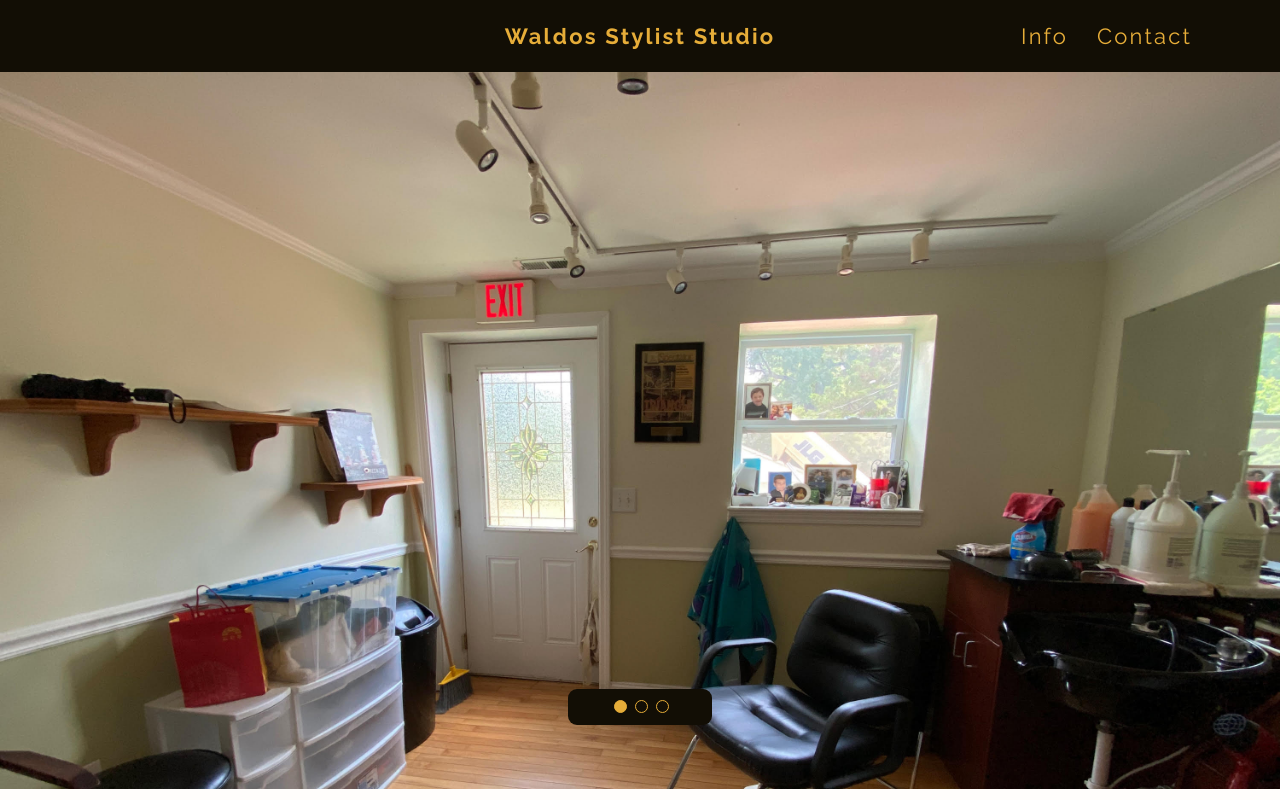
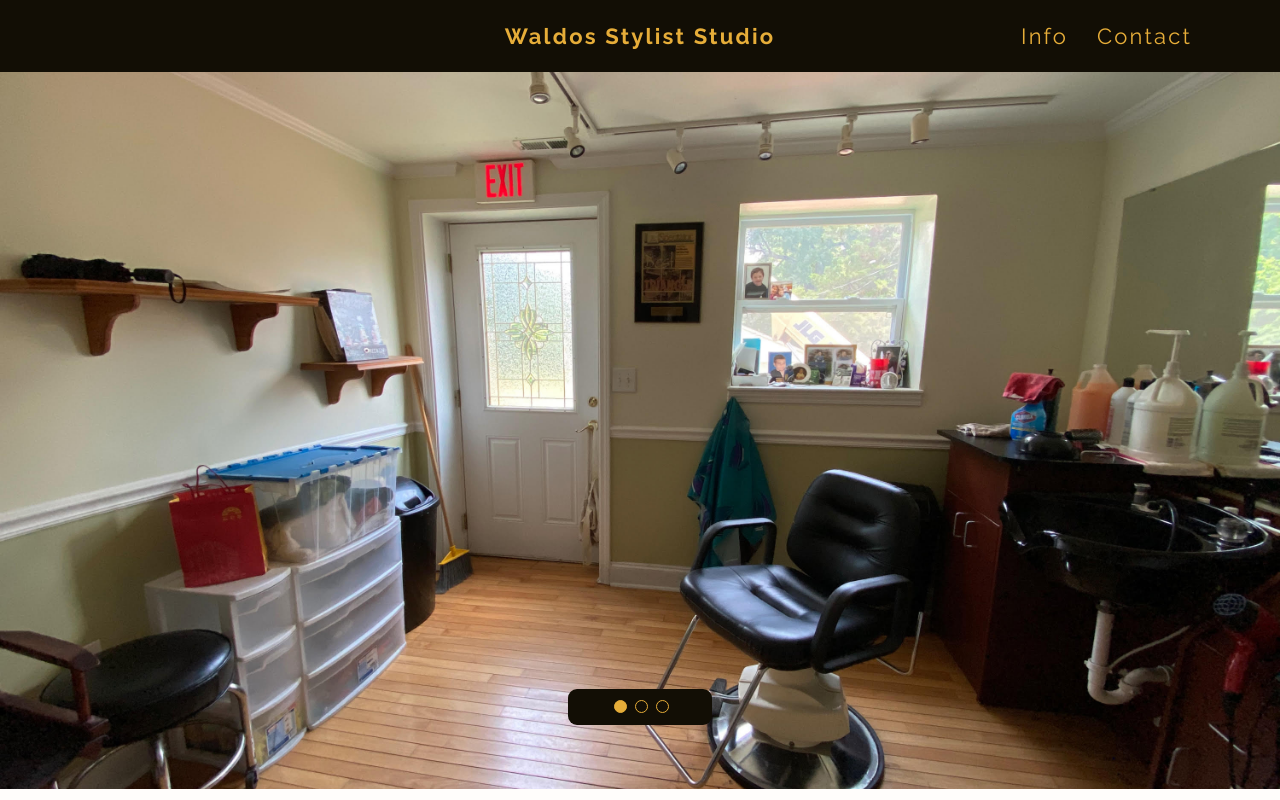
Before and after one commit to ethanwilkins/waldos, a React (Create React App) app: page / in a window 1280 px wide. Shown: the top 800 px of the page. Built offline with nearby package versions, Linux system fonts and the light colour scheme.

Commit message:
refocus_carousel_images

```diff
--- a/src/components/ImageCarousel.js
+++ b/src/components/ImageCarousel.js
@@ -138,7 +138,7 @@ class ImageCarousel extends Component {
 
           <img
             src={studioImg1}
-            className={cx(styles.carouselImg, {
+            className={cx(styles.carouselImg1, {
               fadedOut: imageIndex !== 1
             })}
             alt="Studio"
@@ -146,7 +146,7 @@ class ImageCarousel extends Component {
 
           <img
             src={studioImg2}
-            className={cx(styles.carouselImg, {
+            className={cx(styles.carouselImg2, {
               fadedOut: imageIndex !== 2
             })}
             alt="Studio"
@@ -154,7 +154,7 @@ class ImageCarousel extends Component {
 
           <img
             src={studioImg3}
-            className={cx(styles.carouselImg, {
+            className={cx(styles.carouselImg3, {
               fadedOut: imageIndex !== 3
             })}
             alt="Studio"
--- a/src/styles/ImageCarousel.module.scss
+++ b/src/styles/ImageCarousel.module.scss
@@ -92,6 +92,18 @@ $decoCoin: #E6AD39;
   width: 100%;
 }
 
+.carouselImg1, .carouselImg2, .carouselImg3 {
+  @extend .carouselImg;
+}
+
+.carouselImg1 {
+  margin-top: -60px;
+}
+
+.carouselImg3 {
+  margin-top: -50px;
+}
+
 .fadedOut {
   opacity: 0;
   z-index: -1;
@@ -109,7 +121,8 @@ $tabletWidth: 834px;
     visibility: visible;
     z-index: 1;
   }
-  .imageCarousel {
+  .carouselImg1, .carouselImg3 {
+    margin-top: -120px;
   }
 }
 // end of tablet and up
```
